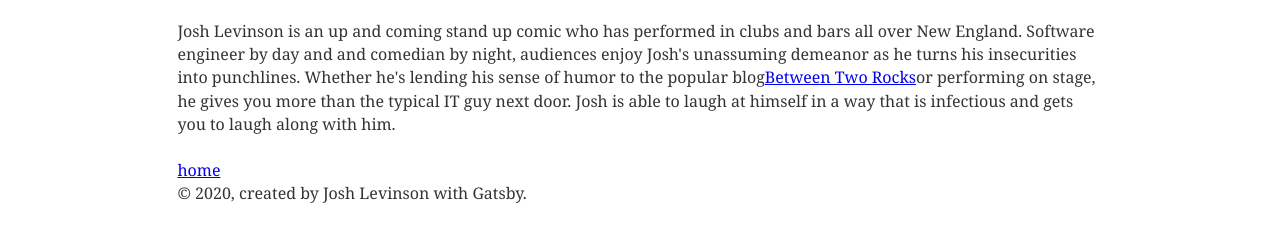
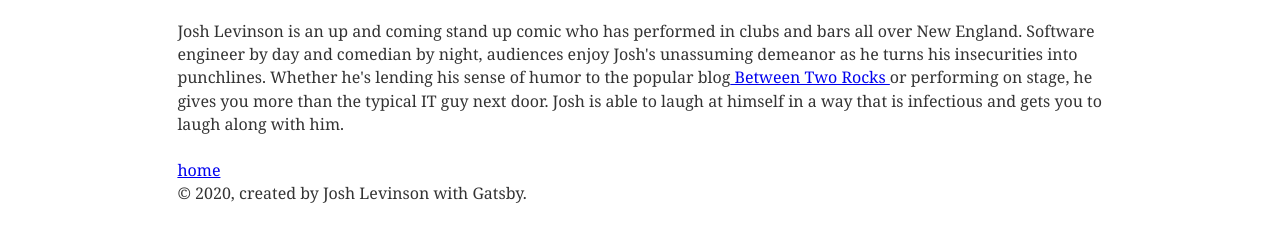
Before and after one commit to josh-levinson/comedy, a Gatsby site: page /about in a window 1280 px wide. Shown: the part 176-418 px from the top of the page. Built offline with nearby package versions, Linux system fonts and the light colour scheme; Gatsby itself is replaced by a stand-in of ours; what typography-theme-lincoln would draw is missing.

Commit message:
Fixed typos on about page

```diff
--- a/src/pages/about.js
+++ b/src/pages/about.js
@@ -9,9 +9,9 @@ const About = () => (
     <SEO title="About" />
     <h1>About Josh Levinson.</h1>
     <p>Josh Levinson is an up and coming stand up comic who has performed in clubs and bars all over New England.
-    Software engineer by day and and comedian by night, audiences enjoy Josh's unassuming demeanor as he turns
+    Software engineer by day and comedian by night, audiences enjoy Josh's unassuming demeanor as he turns
     his insecurities into punchlines. Whether he's lending his sense of humor to the popular blog
-    <a href="https://betweentworocks.com" target="_blank">Between Two Rocks</a>
+    <a href="https://betweentworocks.com" target="_blank"> Between Two Rocks </a>
     or performing on stage, he gives you more than the typical IT guy next door. Josh is able to laugh at himself
     in a way that is infectious and gets you to laugh along with him.</p>
     <Link to="/">home</Link>
```
